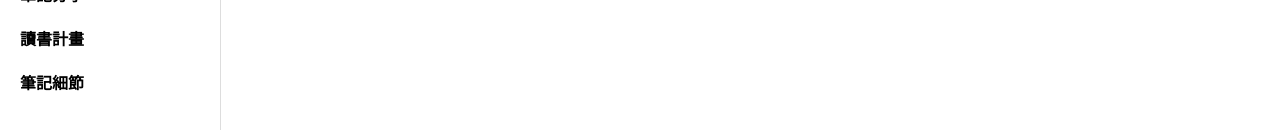
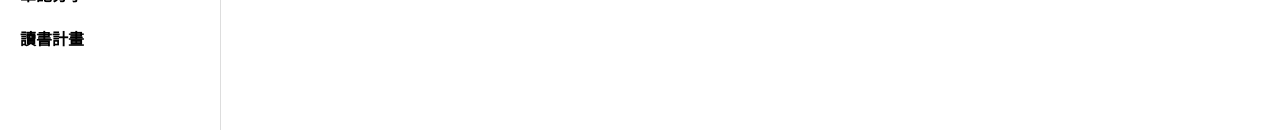
Before and after one commit to sgu731/school_frontend, a React (Create React App) app: page / in a window 1280 px wide. Shown: the part 458-588 px from the top of the page. Built offline with nearby package versions, Linux system fonts and the light colour scheme.

Commit message:
fix: 更新路由配置

```diff
--- a/src/App.js
+++ b/src/App.js
@@ -4,7 +4,6 @@ import './App.css';
 
 import HomePage from './pages/HomePage';
 import NotebookDashboard from './pages/NotebookDashboard';
-import NoteDetailPage from './pages/NoteDetailPage';
 import CameraPage from './pages/CameraPage';
 import VoicePage from './pages/VoicePage';
 import RoomsPage from './pages/RoomsPage';
@@ -38,14 +37,12 @@ function App() {
             <Link to="/forum">討論區</Link>
             <Link to="/sharing">筆記分享</Link>
             <Link to="/plan">讀書計畫</Link>
-            <Link to="/note-detail">筆記細節</Link>
           </nav>
 
           <div className="page-content">
             <Routes>
               <Route path="/" element={<HomePage />} />
               <Route path="/notebook" element={<NotebookDashboard />} />
-              <Route path="/notebook/:index" element={<NoteDetailPage />} />
               <Route path="/camera" element={<CameraPage />} />
               <Route path="/voice" element={<VoicePage />} />
               <Route path="/rooms" element={<RoomsPage />} />
@@ -54,7 +51,6 @@ function App() {
               <Route path="/knowledge" element={<KnowledgePage />} />
               <Route path="/forum" element={<ForumPage />} />
               <Route path="/sharing" element={<SharingPage />} />
-              <Route path="/note-detail" element={<NoteDetailPage />} />
             </Routes>
           </div>
         </div>
```
